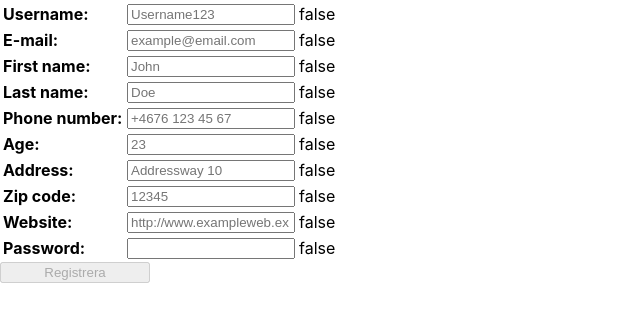
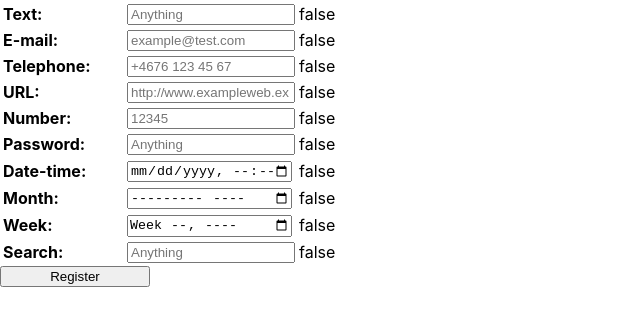
Before and after one commit to c16linst/examensarbete, a React (Create React App) app in the folder React/AdvancedForm/react-app/: page / in a window 1280 px wide. Shown: the top 326 px of the page, without its empty margins (0-640 px from the left). Built offline with nearby package versions, Linux system fonts and the light colour scheme.

Commit message:
Change names for the fields to match the html input types

```diff
--- a/React/AdvancedForm/react-app/src/App.js
+++ b/React/AdvancedForm/react-app/src/App.js
@@ -16,24 +16,24 @@ class Form extends Component {
     this.state = {
       username: '',
       email: '',
-      fname: '',
-      lname: '',
-      phone: '',
-      age: '',
-      address: '',
-      zipcode: '',
-      website: '',
+      tel: '',
+      url: '',
+      number: '',
       password: '',
-      usernameValid: false,
+      date: '',
+      month: '',
+      week: '',
+      search: '',
+      textValid: false,
       emailValid: false,
-      fnameValid: false,
-      lnameValid: false,
-      phoneValid: false,
-      ageValid: false,
-      addressValid: false,
-      zipcodeValid: false,
-      websiteValid: false,
+      telValid: false,
+      urlValid: false,
+      numberValid: false,
       passwordValid: false,
+      dateValid: false,
+      monthValid: false,
+      weekValid: false,
+      searchValid: false,
       formValid: false
     }
   }
@@ -50,82 +50,88 @@ class Form extends Component {
   }
 
   validate(name, validity) {
-    let usernameValid = this.state.usernameValid;
+    let textValid = this.state.textValid;
     let emailValid = this.state.emailValid;
-    let fnameValid = this.state.fnameValid;
-    let lnameValid = this.state.lnameValid;
-    let phoneValid = this.state.phoneValid;
-    let ageValid = this.state.ageValid;
-    let addressValid = this.state.addressValid;
-    let zipcodeValid = this.state.zipcodeValid;
-    let websiteValid = this.state.websiteValid;
+    let telValid = this.state.telValid;
+    let urlValid = this.state.urlValid;
+    let numberValid = this.state.numberValid;
     let passwordValid = this.state.passwordValid;
+    let dateValid = this.state.dateValid;
+    let monthValid = this.state.monthValid;
+    let weekValid = this.state.weekValid;
+    let searchValid = this.state.searchValid;
 
     switch(name) {
-      case 'username':
-        usernameValid = (validity.valid) ? true : false;
+      case 'text':
+        textValid = (validity.valid) ? true : false;
         break;
       case 'email':
         emailValid = (validity.valid) ? true : false;
         break;
-      case 'fname':
-        fnameValid = (validity.valid) ? true : false;
+      case 'tel':
+        telValid = (validity.valid) ? true : false;
         break;
-      case 'lname':
-        lnameValid = (validity.valid) ? true : false;
+      case 'url':
+        urlValid = (validity.valid) ? true : false;
         break;
-      case 'phone':
-        phoneValid = (validity.valid) ? true : false;
-        break;
-      case 'age':
-        ageValid = (validity.valid) ? true : false;
-        break;
-      case 'address':
-        addressValid = (validity.valid) ? true : false;
-        break;
-      case 'zipcode':
-        zipcodeValid = (validity.valid) ? true : false;
-        break;
-      case 'website':
-        websiteValid = (validity.valid) ? true : false;
+      case 'number':
+        numberValid = (validity.valid) ? true : false;
         break;
       case 'password':
         passwordValid = (validity.valid) ? true : false;
+        break;
+      case 'datetime-local':
+        dateValid = (validity.valid) ? true : false;
+        break;
+      case 'month':
+        monthValid = (validity.valid) ? true : false;
+        break;
+      case 'week':
+        weekValid = (validity.valid) ? true : false;
+        break;
+      case 'search':
+        searchValid = (validity.valid) ? true : false;
         break;
       default:
         break;
     }
 
     this.setState(
-      { usernameValid: usernameValid,
+      { textValid: textValid,
         emailValid: emailValid,
-        fnameValid: fnameValid,
-        lnameValid: lnameValid,
-        phoneValid: phoneValid,
-        ageValid: ageValid,
-        addressValid: addressValid,
-        zipcodeValid: zipcodeValid,
-        websiteValid: websiteValid,
+        telValid: telValid,
+        urlValid: urlValid,
+        numberValid: numberValid,
         passwordValid: passwordValid,
-        formValid:  this.state.usernameValid &&
+        dateValid: dateValid,
+        monthValid: monthValid,
+        weekValid: weekValid,
+        searchValid: searchValid,
+        formValid:  this.state.textValid &&
                     this.state.emailValid &&
-                    this.state.fnameValid &&
-                    this.state.lnameValid &&
-                    this.state.phoneValid &&
-                    this.state.ageValid &&
-                    this.state.addressValid &&
-                    this.state.zipcodeValid &&
-                    this.state.websiteValid &&
-                    this.state.passwordValid }
+                    this.state.telValid &&
+                    this.state.urlValid &&
+                    this.state.numberValid &&
+                    this.state.passwordValid &&
+                    this.state.dateValid &&
+                    this.state.monthValid &&
+                    this.state.weekValid &&
+                    this.state.searchValid }
     );
   }
 
-  tablerow(type, name, placeholder, label) {
+  tablerow(type, placeholder, label, options) {
+    var width = '160px';
+    if(options === 'search') width = '168px';
+
+    var id = type;
+    if(options === 'date') id = 'date';
+
     return (
       <tr>
         <td>
         <label
-          htmlFor={name}
+          htmlFor={type}
           style={{display: 'inline-block', width: '120px', fontWeight: 'bold'}} >
           {label}:
         </label>
@@ -133,43 +139,44 @@ class Form extends Component {
         <td>
           <input
             type={type}
-            name={name}
+            id={id}
+            name={type}
             placeholder={placeholder}
             value={this.state.name}
             onChange={(e) => this.handleInput(e)}
-            style={{width: '160px'}}
+            style={{width: width}}
             required
           />
         </td>
-        <td>
-          {this.inputValidity(name)}
-        </td>
+        <td>{this.inputValidity(type)}</td>
       </tr>
     );
   }
 
-  inputValidity(name) {
-    switch(name) {
-      case 'username':
-        return this.state.usernameValid.toString();
+  inputValidity(type) {
+    switch(type) {
+      case 'text':
+        return this.state.textValid.toString();
       case 'email':
         return this.state.emailValid.toString();
-      case 'fname':
-        return this.state.fnameValid.toString();
-      case 'lname':
-        return this.state.lnameValid.toString();
-      case 'phone':
-        return this.state.phoneValid.toString();
-      case 'age':
-        return this.state.ageValid.toString();
-      case 'address':
-        return this.state.addressValid.toString();
-      case 'zipcode':
-        return this.state.zipcodeValid.toString();
-      case 'website':
-        return this.state.websiteValid.toString();
+      case 'tel':
+        return this.state.telValid.toString();
+      case 'url':
+        return this.state.urlValid.toString();
+      case 'number':
+        return this.state.numberValid.toString();
       case 'password':
         return this.state.passwordValid.toString();
+      case 'datetime-local':
+        return this.state.dateValid.toString();
+      case 'month':
+        return this.state.monthValid.toString();
+      case 'week':
+        return this.state.weekValid.toString();
+      case 'search':
+        return this.state.searchValid.toString();
+      default:
+        break;
     }
   }
 
@@ -178,22 +185,22 @@ class Form extends Component {
       <form style={{display: 'flex', flexDirection: 'column', width: '150px'}} >
         <table>
           <tbody>
-            {this.tablerow('text', 'username', 'Username123', 'Username')}
-            {this.tablerow('email', 'email', 'example@email.com', 'E-mail')}
-            {this.tablerow('text', 'fname', 'John', 'First name')}
-            {this.tablerow('text', 'lname', 'Doe', 'Last name')}
-            {this.tablerow('text', 'phone', '+4676 123 45 67', 'Phone number')}
-            {this.tablerow('number', 'age', '23', 'Age')}
-            {this.tablerow('text', 'address', 'Addressway 10', 'Address')}
-            {this.tablerow('number', 'zipcode', '12345', 'Zip code')}
-            {this.tablerow('url', 'website', 'http://www.exampleweb.ex', 'Website')}
-            {this.tablerow('password', 'password', '', 'Password')}
+            {this.tablerow('text', 'Anything', 'Text')}
+            {this.tablerow('email', 'example@test.com', 'E-mail')}
+            {this.tablerow('tel', '+4676 123 45 67', 'Telephone')}
+            {this.tablerow('url', 'http://www.exampleweb.ex', 'URL')}
+            {this.tablerow('number', '12345', 'Number')}
+            {this.tablerow('password', 'Anything', 'Password')}
+            {this.tablerow('datetime-local', '2019-01-01T09:30', 'Date-time', 'date')}
+            {this.tablerow('month', '2019-01', 'Month')}
+            {this.tablerow('week', '2019-W01', 'Week')}
+            {this.tablerow('search', 'Anything', 'Search', 'search')}
           </tbody>
         </table>
         <input
           type="submit"
-          value="Registrera"
-          disabled={!this.state.formValid}
+          id="submit-form"
+          value="Register"
         />
       </form>
     );
```
